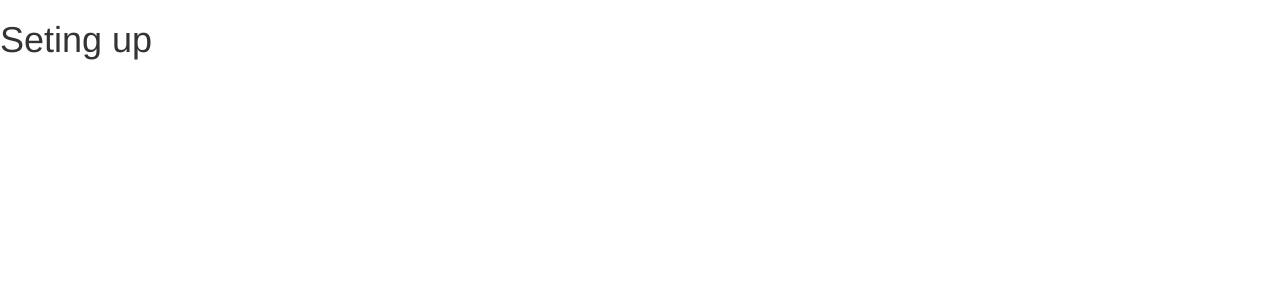
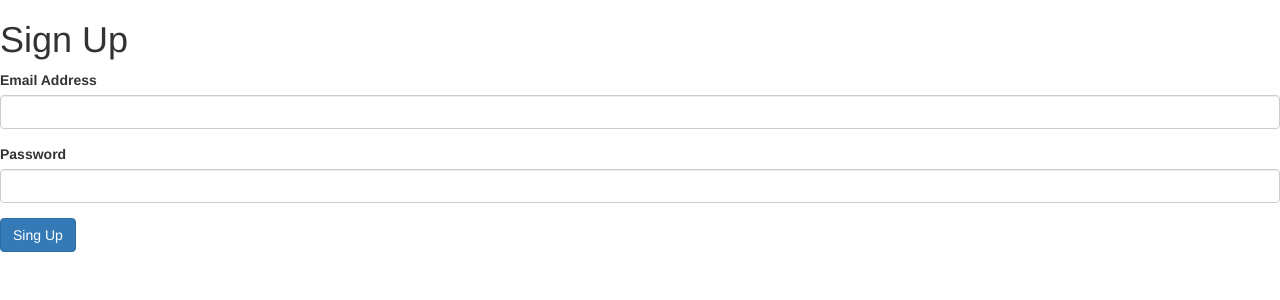
Before and after one commit to Isadora96/microservice-study-, an Angular app in the folder angular/: page / in a window 1280 px wide. Shown: the top 300 px of the page. Built offline with nearby package versions, Linux system fonts and the light colour scheme.

Commit message:
Adding a Sign Up Form

```diff
--- a/angular/src/app/app.component.html
+++ b/angular/src/app/app.component.html
@@ -1 +1 @@
-<h1 class="h1">Seting up</h1>
+<app-auth></app-auth>
--- a/angular/src/app/app.module.ts
+++ b/angular/src/app/app.module.ts
@@ -3,10 +3,12 @@
 
 import { AppRoutingModule } from './app-routing.module';
 import { AppComponent } from './app.component';
+import { AuthComponent } from './auth/auth.component';
 
 @NgModule({
   declarations: [
-    AppComponent
+    AppComponent,
+    AuthComponent
   ],
   imports: [
     BrowserModule,
--- /dev/null
+++ b/angular/src/app/auth/auth.component.html
@@ -0,0 +1,12 @@
+<form>
+    <h1>Sign Up</h1>
+    <div class="form-group">
+        <label for="email">Email Address</label>
+        <input type="email" name="email" id="email" class="form-control">
+    </div>
+    <div class="form-group">
+        <label for="password">Password</label>
+        <input type="password" name="password" id="password" class="form-control">
+    </div>
+    <button type="button" class="btn btn-primary">Sing Up</button>
+</form>
```
Also changed, not shown: angular/src/app/auth/auth.component.ts (added, +10 -0 lines), angular/src/app/auth/auth.component.css (added), 1 other file (tests, documents, lock files or other folders).
